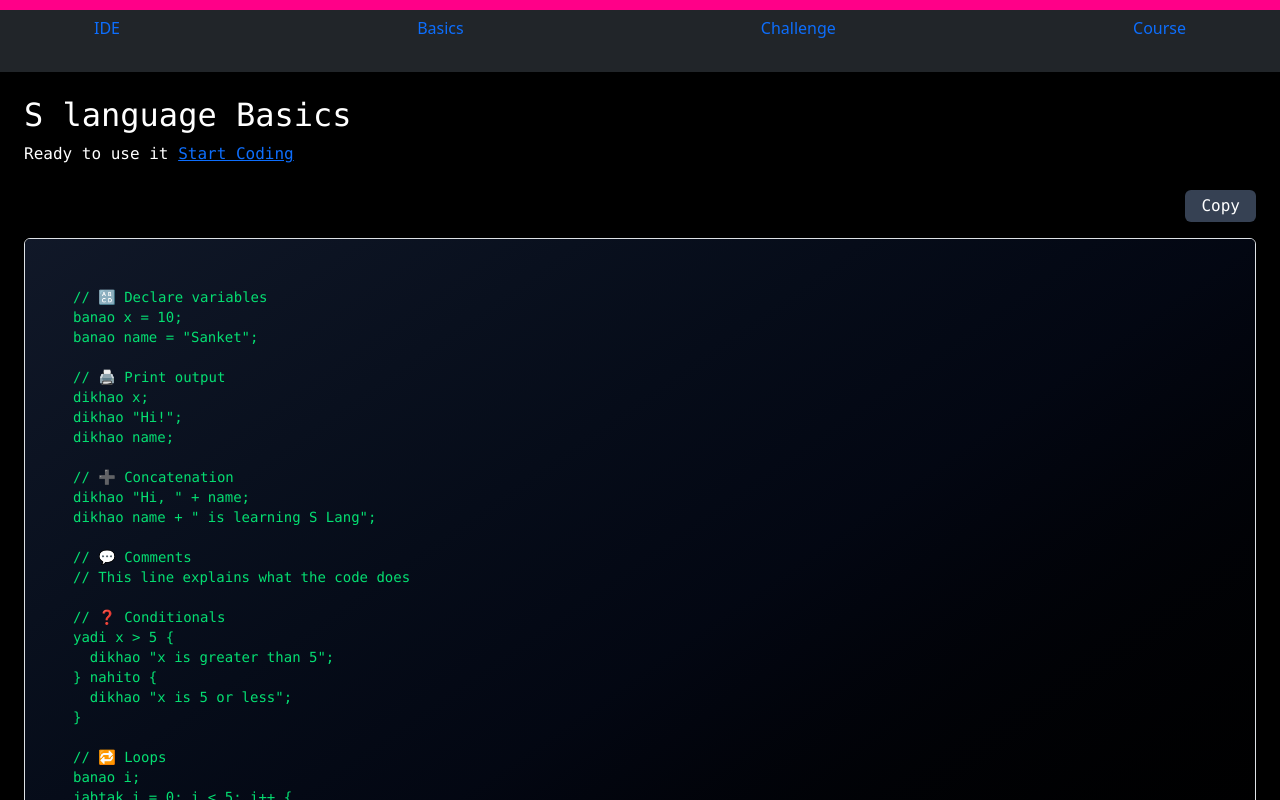
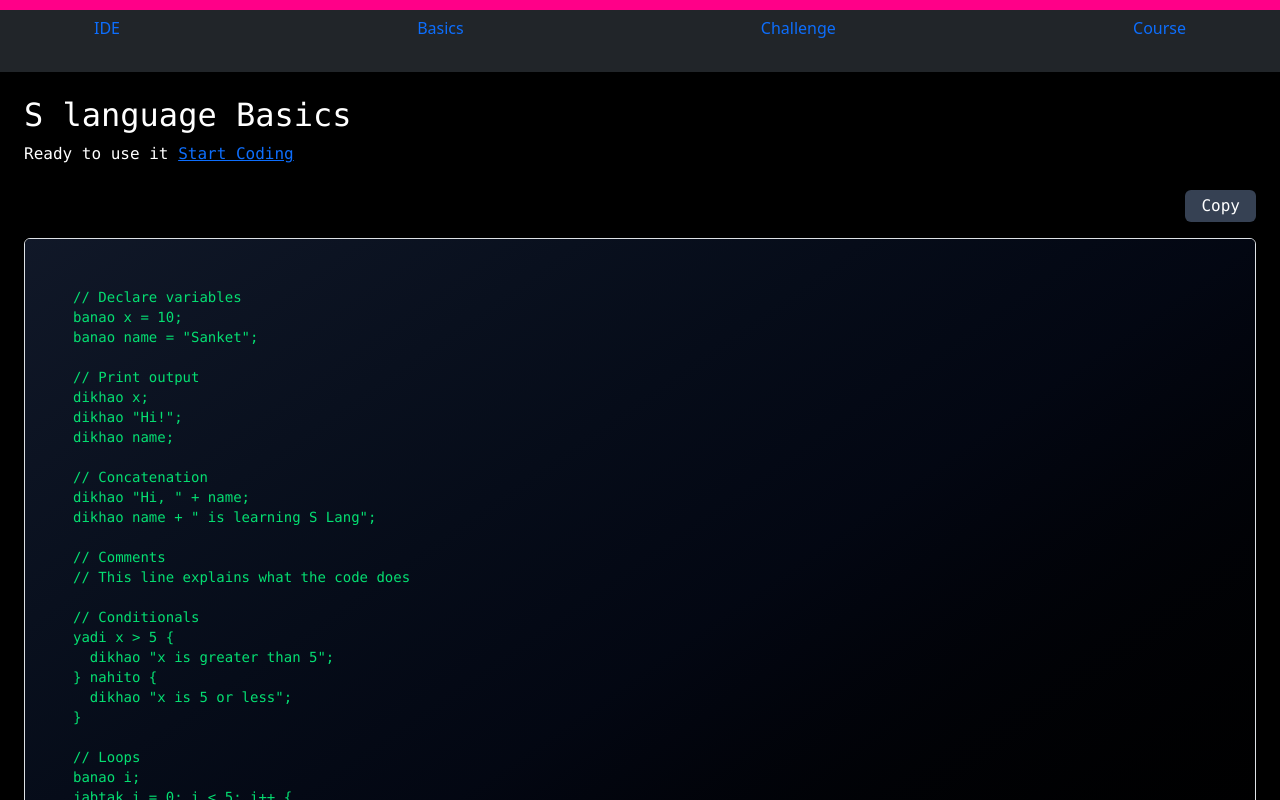
Before and after one commit to Sanket5749/S-language-Editor, a React (Vite) app: page /basics in a window 1280 px wide. Shown: the top 800 px of the page. Built offline with nearby package versions, Linux system fonts and the light colour scheme.

Commit message:
Update Basics.jsx

```diff
--- a/src/components/Basics.jsx
+++ b/src/components/Basics.jsx
@@ -15,40 +15,40 @@ export default function Basics() {
     return () => clearTimeout(timer);
   }, []);
 
-  const code = `// 🔠 Declare variables
+  const code = `// Declare variables
 banao x = 10;
 banao name = "Sanket";
 
-// 🖨️ Print output
+// Print output
 dikhao x;
 dikhao "Hi!";
 dikhao name;
 
-// ➕ Concatenation
+// Concatenation
 dikhao "Hi, " + name;
 dikhao name + " is learning S Lang";
 
-// 💬 Comments
+// Comments
 // This line explains what the code does
 
-// ❓ Conditionals
+// Conditionals
 yadi x > 5 {
   dikhao "x is greater than 5";
 } nahito {
   dikhao "x is 5 or less";
 }
 
-// 🔁 Loops
+// Loops
 banao i;
 jabtak i = 0; i < 5; i++ {
   dikhao "Iteration " + i;
 }
 
-// 🧮 Arrays
+// Arrays
 banao fruits = ["apple", "banana", "cherry"];
 dikhao fruits[0];
 
-// 🧪 Functions
+// Functions
 kaam greet(person) {
   dikhao "Hi, " + person;
 }
```
